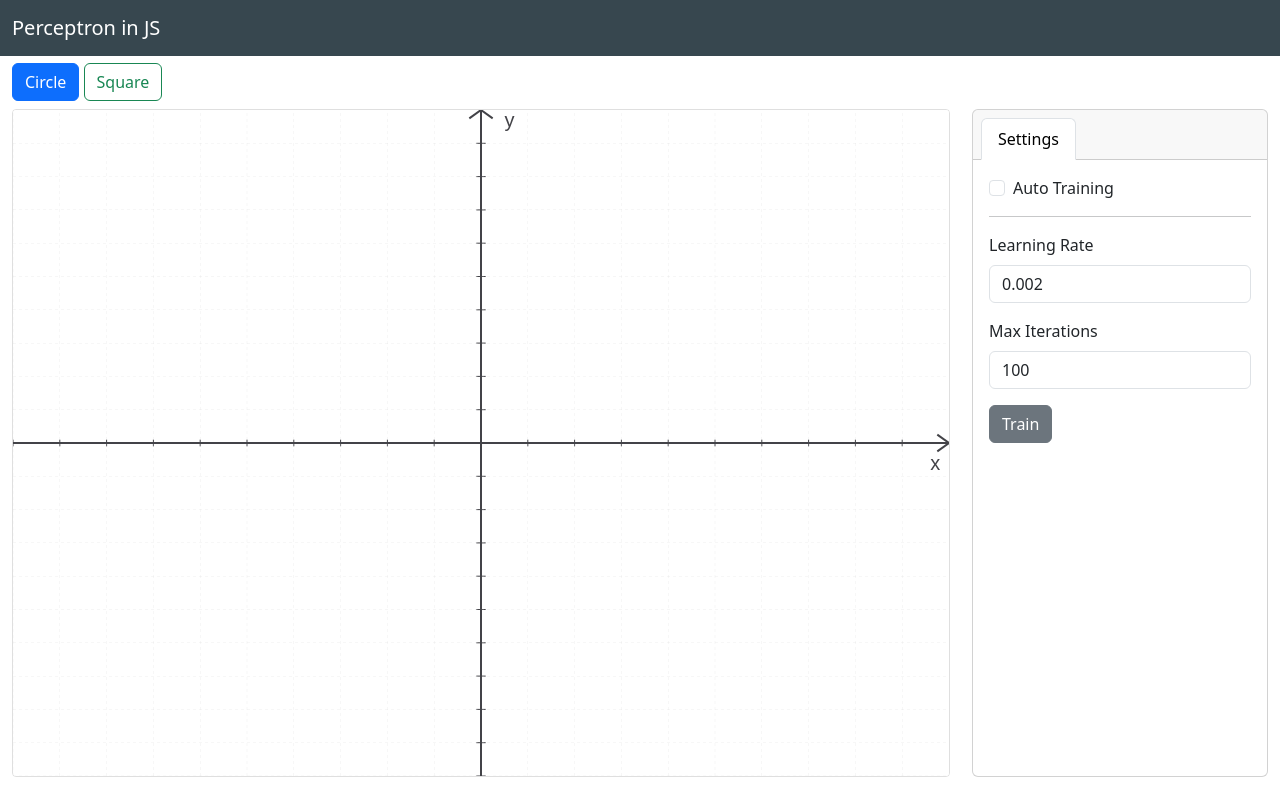
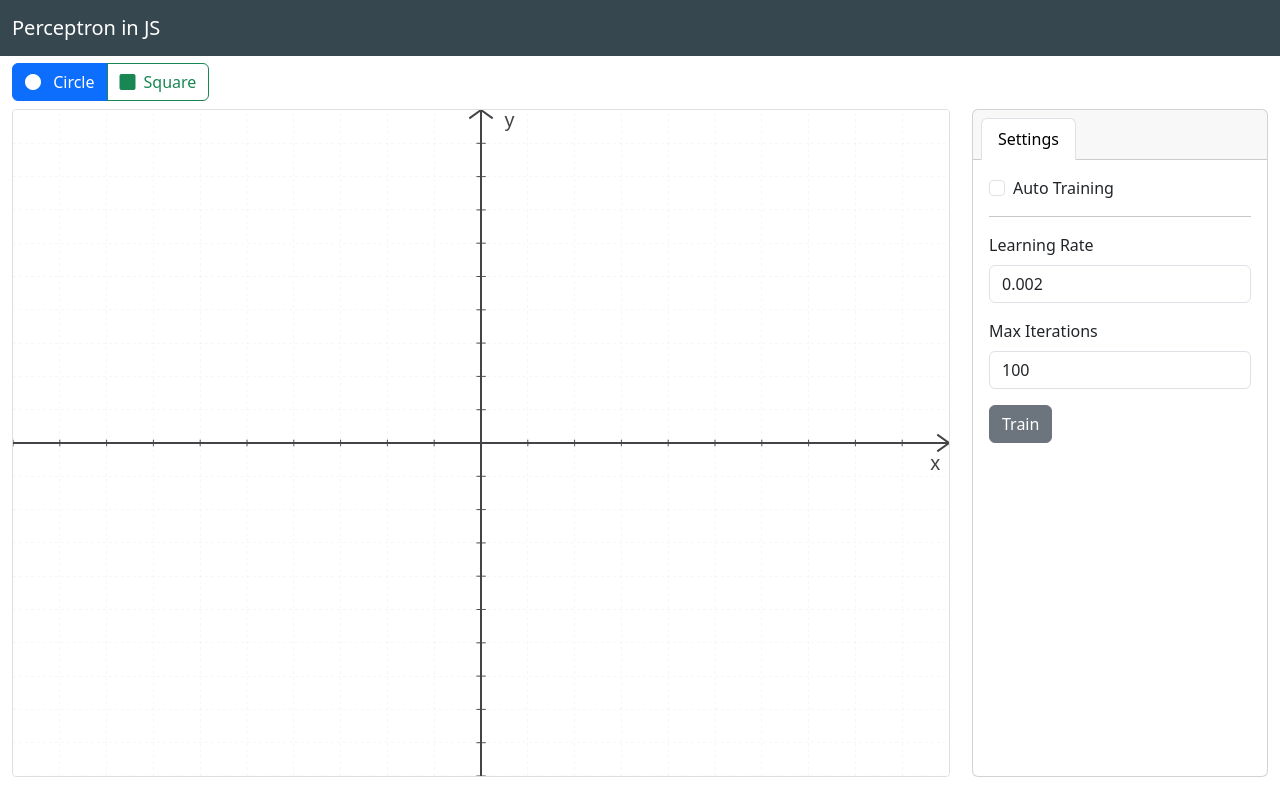
Before and after one commit to thiagodnf/perceptron-in-js, a website: page index.html in a window 1280 px wide. Drawn offline with nearby package versions, Linux system fonts and the light colour scheme.

Commit message:
Update index.html

```diff
--- a/index.html
+++ b/index.html
@@ -16,6 +16,8 @@
     <meta name="robots" content="index, follow">
 
     <link href="https://cdn.jsdelivr.net/npm/bootstrap@5.3.8/dist/css/bootstrap.min.css" rel="stylesheet" integrity="sha384-sRIl4kxILFvY47J16cr9ZwB07vP4J8+LH7qKQnuqkuIAvNWLzeN8tE5YBujZqJLB" crossorigin="anonymous">
+    <link rel="stylesheet" href="https://cdn.jsdelivr.net/npm/bootstrap-icons@1.13.1/font/bootstrap-icons.min.css">
+
     <link rel="stylesheet" href="css/style.css">
 
     <title>Perceptron in JS</title>
@@ -35,8 +37,10 @@
             <div class="toolbar">
                 <div class="row py-2">
                     <div class="col">
-                        <button class="btn btn-primary" id="circle">Circle</button>
-                        <button class="btn btn-outline-success" id="square">Square</button>
+                        <div class="btn-group">
+                            <button class="btn btn-primary" id="circle"><i class="bi bi-circle-fill me-2"></i> Circle</button>
+                            <button class="btn btn-outline-success" id="square"><i class="bi bi-square-fill me-2"></i>Square</button>
+                        </div>
                     </div>
                 </div>
             </div>
```
